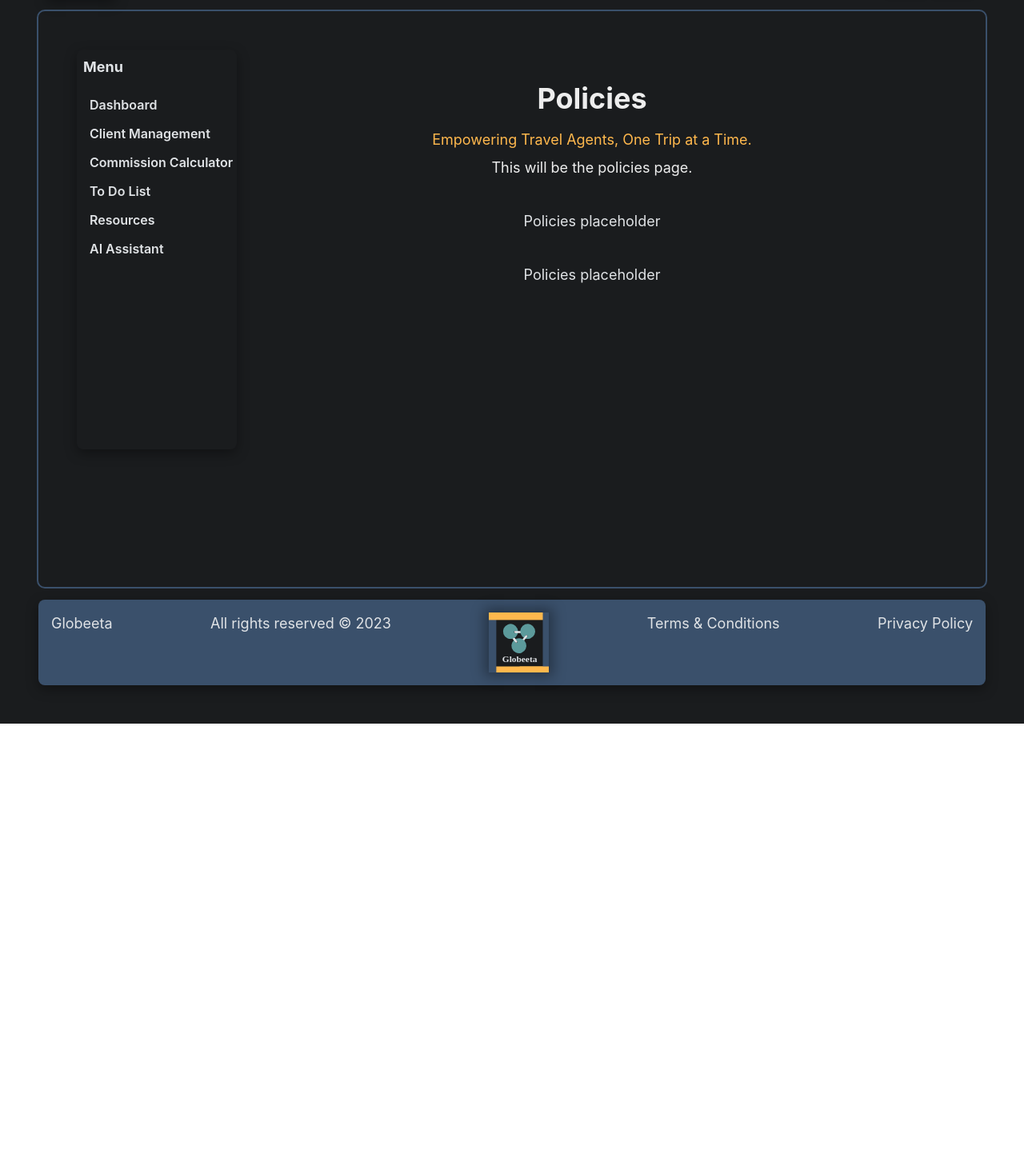
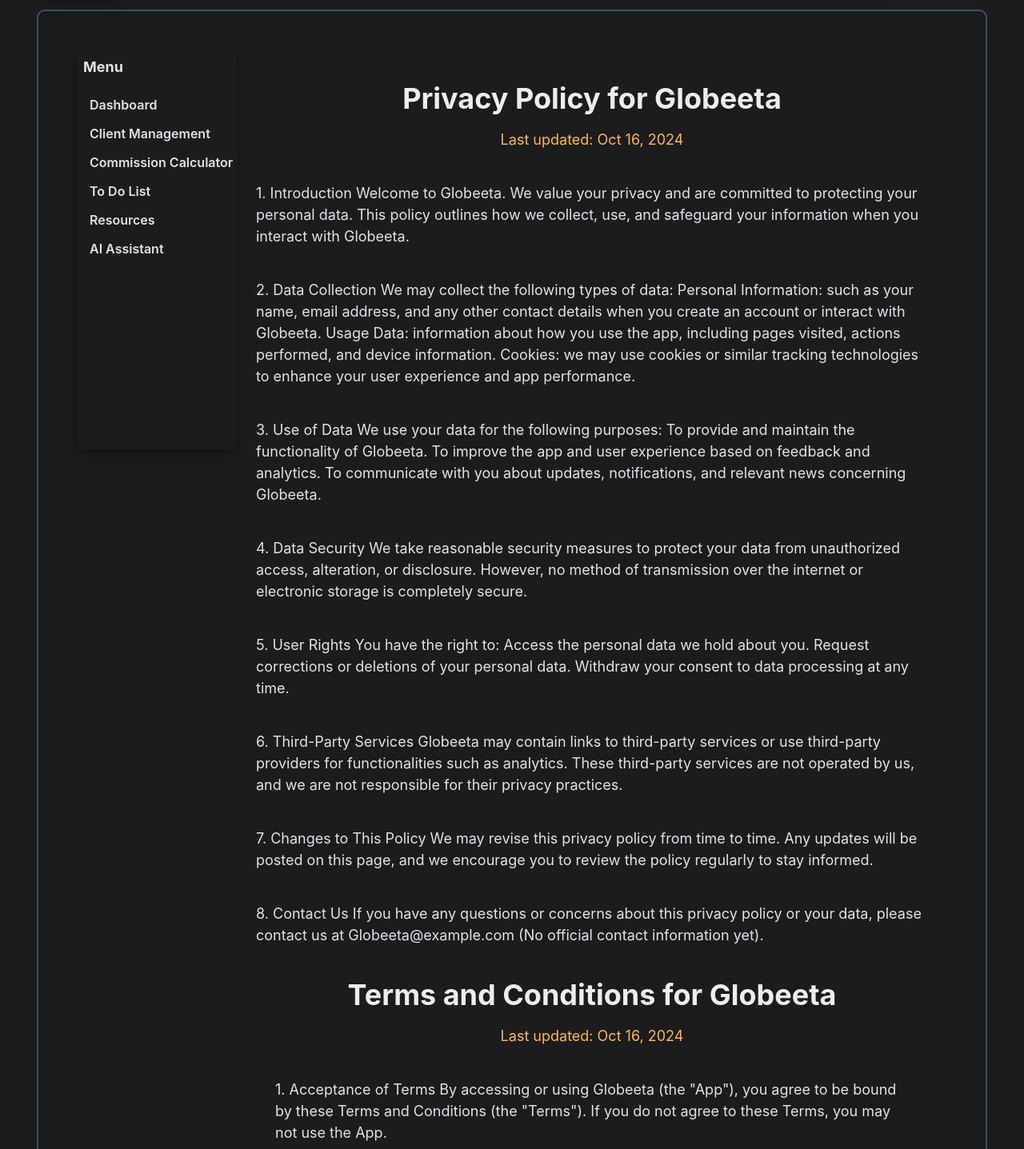
Before and after one commit to JayEyeM/Travel-Agent-App, a React (Vite) app: page /policies in a window 1280 px wide. Shown: the part 141-1578 px from the top of the page at 80% size. Before the commit the page ends 1046 px from the top, so only its background shows below. Built offline with nearby package versions, Linux system fonts and the light colour scheme; no server answers.

Commit message:
Policies page text

```diff
--- a/src/pages/Policies.tsx
+++ b/src/pages/Policies.tsx
@@ -8,27 +8,129 @@
   return (
     <Box textAlign="center" py={10} px={6}>
       <Heading as="h1" size="xl" mb={4}>
-        Policies
+      Privacy Policy for Globeeta
       </Heading>
       <Text color={secondary} fontSize="lg">
 
-        Empowering Travel Agents, One Trip at a Time.
-      </Text>
-      <Text fontSize="lg" mt={2}>
-
-      This will be the policies page.
+      Last updated: Oct 16, 2024
       </Text>
 
-      <Box>
+
+      <Box textAlign="left">
         <Text fontSize="lg" mt={10} color={text}>
-          Policies placeholder
+        1. Introduction
+        Welcome to Globeeta. We value your privacy and are committed to protecting your personal data. This policy outlines how we collect, use, and safeguard your information when you interact with Globeeta.
+        </Text>
+
+        <Text fontSize="lg" mt={10} color={text}>
+        2. Data Collection
+We may collect the following types of data:
+
+Personal Information: such as your name, email address, and any other contact details when you create an account or interact with Globeeta.
+Usage Data: information about how you use the app, including pages visited, actions performed, and device information.
+Cookies: we may use cookies or similar tracking technologies to enhance your user experience and app performance.
+        </Text>
+        <Text fontSize="lg" mt={10} color={text}>
+        3. Use of Data
+We use your data for the following purposes:
+
+To provide and maintain the functionality of Globeeta.
+To improve the app and user experience based on feedback and analytics.
+To communicate with you about updates, notifications, and relevant news concerning Globeeta.
+        </Text>
+        <Text fontSize="lg" mt={10} color={text}>
+        4. Data Security
+We take reasonable security measures to protect your data from unauthorized access, alteration, or disclosure. However, no method of transmission over the internet or electronic storage is completely secure.
+        </Text>
+        <Text fontSize="lg" mt={10} color={text}>
+        5. User Rights
+You have the right to:
+
+Access the personal data we hold about you.
+Request corrections or deletions of your personal data.
+Withdraw your consent to data processing at any time.
+        </Text>
+        <Text fontSize="lg" mt={10} color={text}>
+        6. Third-Party Services
+        Globeeta may contain links to third-party services or use third-party providers for functionalities such as analytics. These third-party services are not operated by us, and we are not responsible for their privacy practices.
+        </Text>
+        <Text fontSize="lg" mt={10} color={text}>
+        7. Changes to This Policy
+        We may revise this privacy policy from time to time. Any updates will be posted on this page, and we encourage you to review the policy regularly to stay informed.
+        </Text>
+        <Text fontSize="lg" mt={10} color={text}>
+        8. Contact Us
+If you have any questions or concerns about this privacy policy or your data, please contact us at Globeeta@example.com (No official contact information yet).
         </Text>
       </Box>
-      <Box>
-        <Text fontSize="lg" mt={10} color={text}>
-          Policies placeholder
-        </Text>
-      </Box>
+
+      <Box textAlign="center" py={10} px={6}>
+  <Heading as="h1" size="xl" mb={4}>
+    Terms and Conditions for Globeeta
+  </Heading>
+  <Text color={secondary} fontSize="lg">
+    Last updated: Oct 16, 2024
+  </Text>
+
+  <Box textAlign="left">
+    <Text fontSize="lg" mt={10} color={text}>
+      1. Acceptance of Terms
+      By accessing or using Globeeta (the "App"), you agree to be bound by these Terms and Conditions (the "Terms"). If you do not agree to these Terms, you may not use the App.
+    </Text>
+
+    <Text fontSize="lg" mt={10} color={text}>
+      2. Use of the App
+      You agree to use Globeeta in compliance with all applicable laws and regulations. You are responsible for any content you upload, share, or otherwise make available through the App. You must not:
+      - Use the App for any unlawful purposes.
+      - Impersonate any person or entity or falsely state or misrepresent your affiliation with a person or entity.
+      - Distribute viruses, malicious code, or any software intended to damage or alter the functionality of the App.
+    </Text>
+
+    <Text fontSize="lg" mt={10} color={text}>
+      3. User Accounts
+      To access certain features of Globeeta, you may be required to create an account. You agree to:
+      - Provide accurate and up-to-date information during registration.
+      - Maintain the security of your account and be responsible for all activities that occur under your account.
+      - Notify us immediately of any unauthorized use of your account.
+    </Text>
+
+    <Text fontSize="lg" mt={10} color={text}>
+      4. Intellectual Property
+      All content and materials available on Globeeta, including but not limited to logos, text, graphics, images, and software, are the property of Globeeta or its licensors and are protected by intellectual property laws. You are not permitted to use any of the content without prior written consent from Globeeta.
+    </Text>
+
+    <Text fontSize="lg" mt={10} color={text}>
+      5. Termination
+      We may terminate or suspend your access to Globeeta without notice if you violate these Terms or if we suspect any unauthorized or illegal activities. Upon termination, your right to use the App will immediately cease, and any data associated with your account may be deleted.
+    </Text>
+
+    <Text fontSize="lg" mt={10} color={text}>
+      6. Limitation of Liability
+      To the maximum extent permitted by law, Globeeta will not be liable for any indirect, incidental, or consequential damages arising from your use of or inability to use the App, including but not limited to damages for loss of data, business interruptions, or personal injury.
+    </Text>
+
+    <Text fontSize="lg" mt={10} color={text}>
+      7. Disclaimer
+      Globeeta is provided on an "as is" and "as available" basis. We make no warranties, expressed or implied, regarding the reliability, availability, or performance of the App. We do not guarantee that the App will be error-free, secure, or free from viruses.
+    </Text>
+
+    <Text fontSize="lg" mt={10} color={text}>
+      8. Modifications to the Terms
+      We reserve the right to modify these Terms at any time. Any changes will be posted on this page, and your continued use of Globeeta following the posting of changes signifies your acceptance of the revised Terms.
+    </Text>
+
+    <Text fontSize="lg" mt={10} color={text}>
+      9. Governing Law
+      These Terms are governed by and construed in accordance with the laws of Newfoundland & Labrador, Canada, without regard to its conflict of law principles.
+    </Text>
+
+    <Text fontSize="lg" mt={10} color={text}>
+      10. Contact Information
+      If you have any questions or concerns regarding these Terms, please contact us at Globeeta@example.com.
+    </Text>
+  </Box>
+</Box>
+
     </Box>
   );
 };
```
